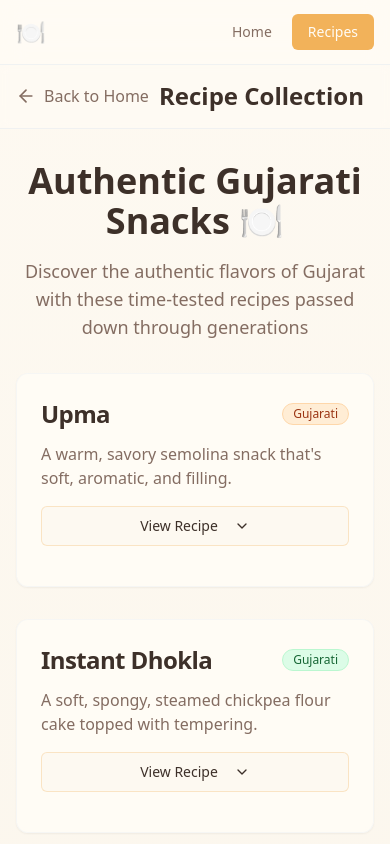
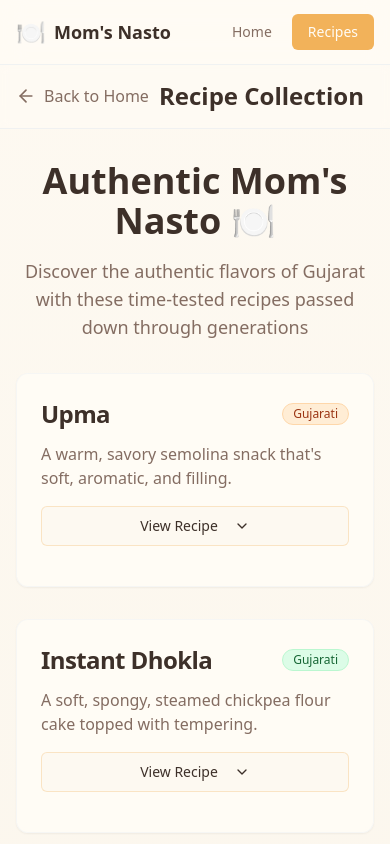
Before and after one commit to Maverickmind2025/gujarati-snack-chutney, a React (Vite) app: page /recipes in a window 390 px wide. Shown: the top 844 px of the page. Built offline with nearby package versions, Linux system fonts and the light colour scheme.

Commit message:
Fix app heading and rename
Update app heading to "Mom's Nasto" for consistent branding across all pages and screen sizes. Ensure the heading remains visible and does not overflow on mobile views.

```diff
--- a/src/components/Navigation.tsx
+++ b/src/components/Navigation.tsx
@@ -11,8 +11,8 @@ const Navigation = () => {
           {/* Logo/Brand */}
           <Link to="/" className="flex items-center space-x-2 hover:opacity-80 transition-opacity">
             <span className="text-2xl">🍽️</span>
-            <span className="font-bold text-lg text-foreground hidden sm:block">
-              Gujarati Snacks
+            <span className="font-bold text-lg text-foreground">
+              Mom's Nasto
             </span>
           </Link>
 
--- a/src/pages/Recipes.tsx
+++ b/src/pages/Recipes.tsx
@@ -140,7 +140,7 @@ const Recipes = () => {
       <div className="container mx-auto px-4 py-8">
         <div className="text-center mb-8">
           <h2 className="text-4xl font-bold text-foreground mb-4">
-            Authentic Gujarati Snacks 🍽️
+            Authentic Mom's Nasto 🍽️
           </h2>
           <p className="text-lg text-muted-foreground max-w-2xl mx-auto">
             Discover the authentic flavors of Gujarat with these time-tested recipes passed down through generations
```
